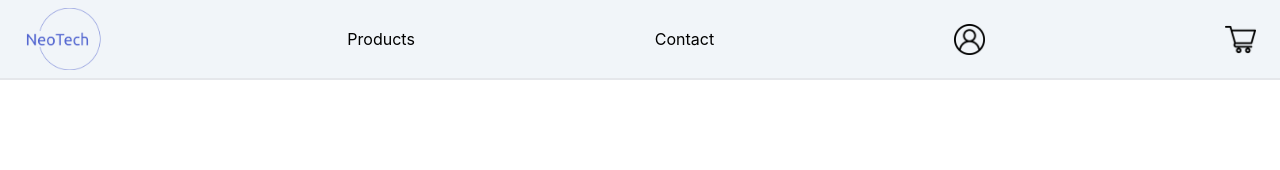
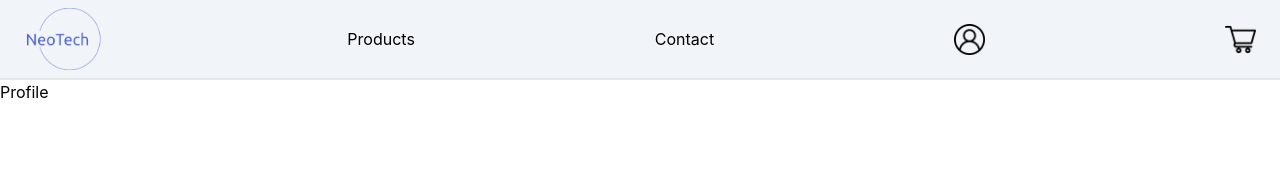
Before and after one commit to IsmaelMastronardi/NeoTech-front, a React (Create React App) app: page /profile in a window 1280 px wide. Before the commit this address had no page. Shown: the top 170 px of the page. Built offline with nearby package versions, Linux system fonts and the light colour scheme.

Commit message:
Add Profile page and update navigation link

```diff
--- a/src/App.js
+++ b/src/App.js
@@ -5,6 +5,7 @@ import Home from './pages/Home';
 import Contact from './pages/Contact';
 import Navigation from './pages/Navigation';
 import Cart from './pages/Cart';
+import Profile from './pages/Profile';
 
 function App() {
   return (
@@ -15,6 +16,7 @@ function App() {
           <Route path="/" element={<Home />} />
           <Route path="/contact" element={<Contact />} />
           <Route path="/cart" element={<Cart />} />
+          <Route path="/profile" element={<Profile />} />
         </Routes>
       </BrowserRouter>
     </>
--- /dev/null
+++ b/src/pages/Profile.jsx
@@ -0,0 +1,5 @@
+const Profile = () => (
+  <p>Profile</p>
+);
+
+export default Profile;
--- a/src/pages/navigation.jsx
+++ b/src/pages/navigation.jsx
@@ -20,7 +20,7 @@ const Navigation = () => {
             <li className=""><NavLink to="/"><img src={appLogo} alt="logo" className="h-full" /></NavLink></li>
             <li className="flex flex-col justify-center"><NavLink to="/">Products</NavLink></li>
             <li className="flex flex-col justify-center"><NavLink to="/contact">Contact</NavLink></li>
-            <li className=""><NavLink to="/contact"><img src={profile} alt="profile link" className="mt-4 h-1/2" /></NavLink></li>
+            <li className=""><NavLink to="/profile"><img src={profile} alt="profile link" className="mt-4 h-1/2" /></NavLink></li>
             <li className="">
               <NavLink to="/cart" className="relative">
                 <img src={cart} alt="cart link" className="mt-4 h-1/2" />
```
